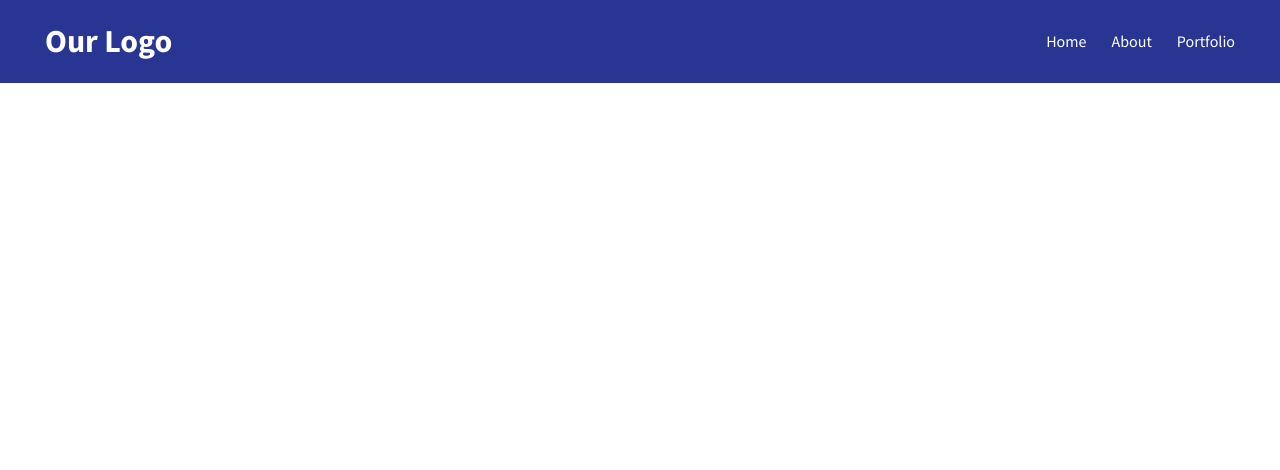
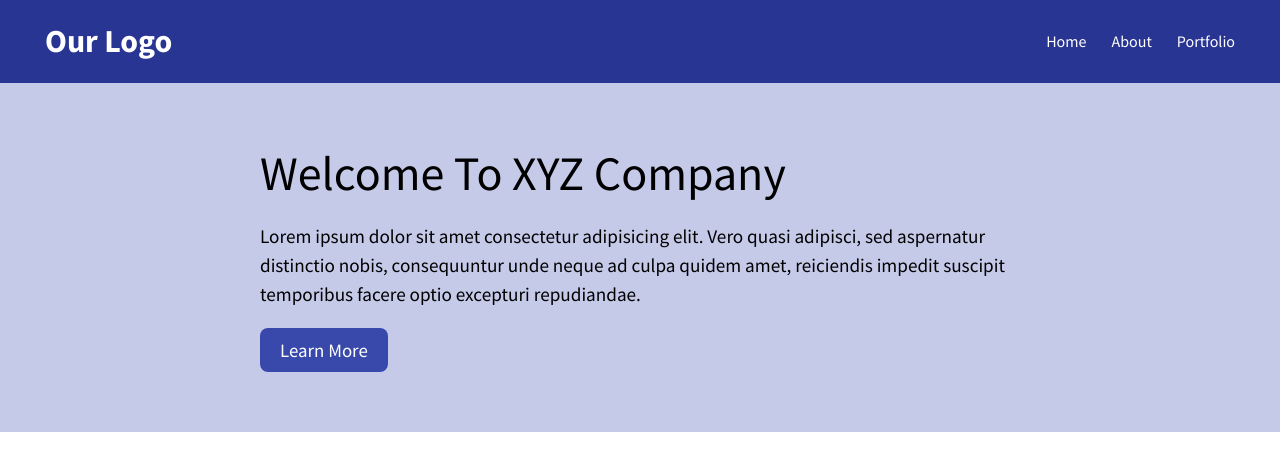
Before and after one commit to jgomez630/css-flexbox-grid-demo-2, a plain HTML site: page index.html in a window 1280 px wide. Drawn offline with Linux system fonts and the light colour scheme.

Commit message:
Hero section added

```diff
--- a/index.html
+++ b/index.html
@@ -19,6 +19,16 @@
     </ul>
   </div>
 
+  <div class="hero">
+    <div class="hero-inner">
+      <h1>Welcome To XYZ Company</h1>
+      <p>Lorem ipsum dolor sit amet consectetur adipisicing elit. Vero quasi adipisci, sed aspernatur distinctio nobis,
+        consequuntur unde neque ad culpa quidem amet, reiciendis impedit suscipit temporibus facere optio excepturi
+        repudiandae.</p>
+      <a href="#" class="btn">Learn More</a>
+    </div>
+  </div>
+
 </body>
 
 </html>
--- a/style.css
+++ b/style.css
@@ -3,6 +3,7 @@
 body {
   margin: 0;
   font-family: "Source Sans Pro", sans-serif;
+  box-sizing: border-box;
 }
 
 .header {
@@ -36,3 +37,35 @@ body {
 .nav li {
   margin-left: 25px;
 }
+
+.hero {
+  background-color: #c5cae9;
+  padding: 60px 45px;
+  display: flex;
+  justify-content: center;
+}
+
+.hero-inner {
+  max-width: 760px;
+}
+
+.hero h1 {
+  font-weight: normal;
+  font-size: 3rem;
+  margin: 0;
+}
+
+.hero p {
+  font-size: 1.2rem;
+  line-height: 1.5;
+}
+
+.btn {
+  background-color: #3949ab;
+  text-decoration: none;
+  color: #fff;
+  border-radius: 8px;
+  padding: 10px 20px;
+  font-size: 1.18rem;
+  display: inline-block;
+}
```
